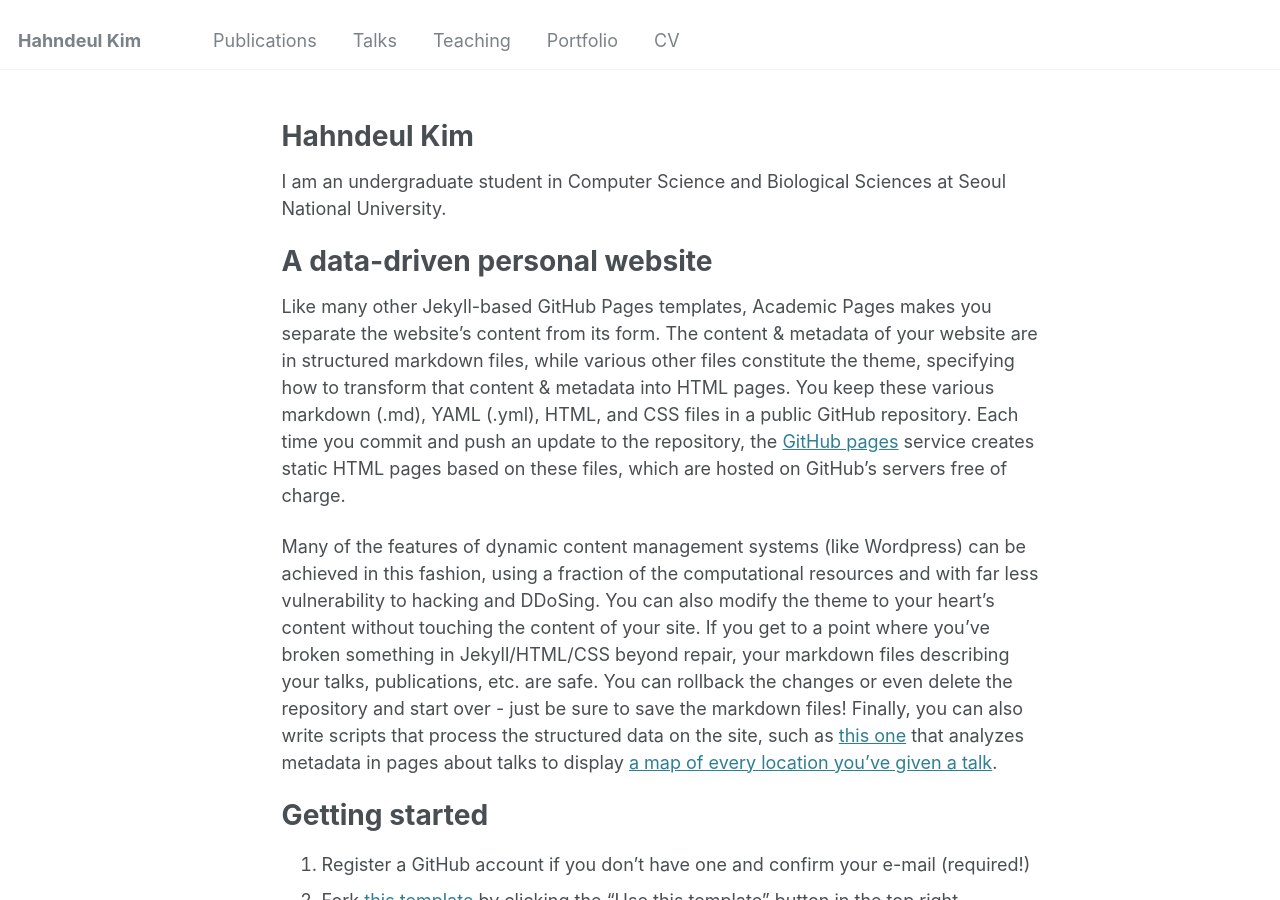
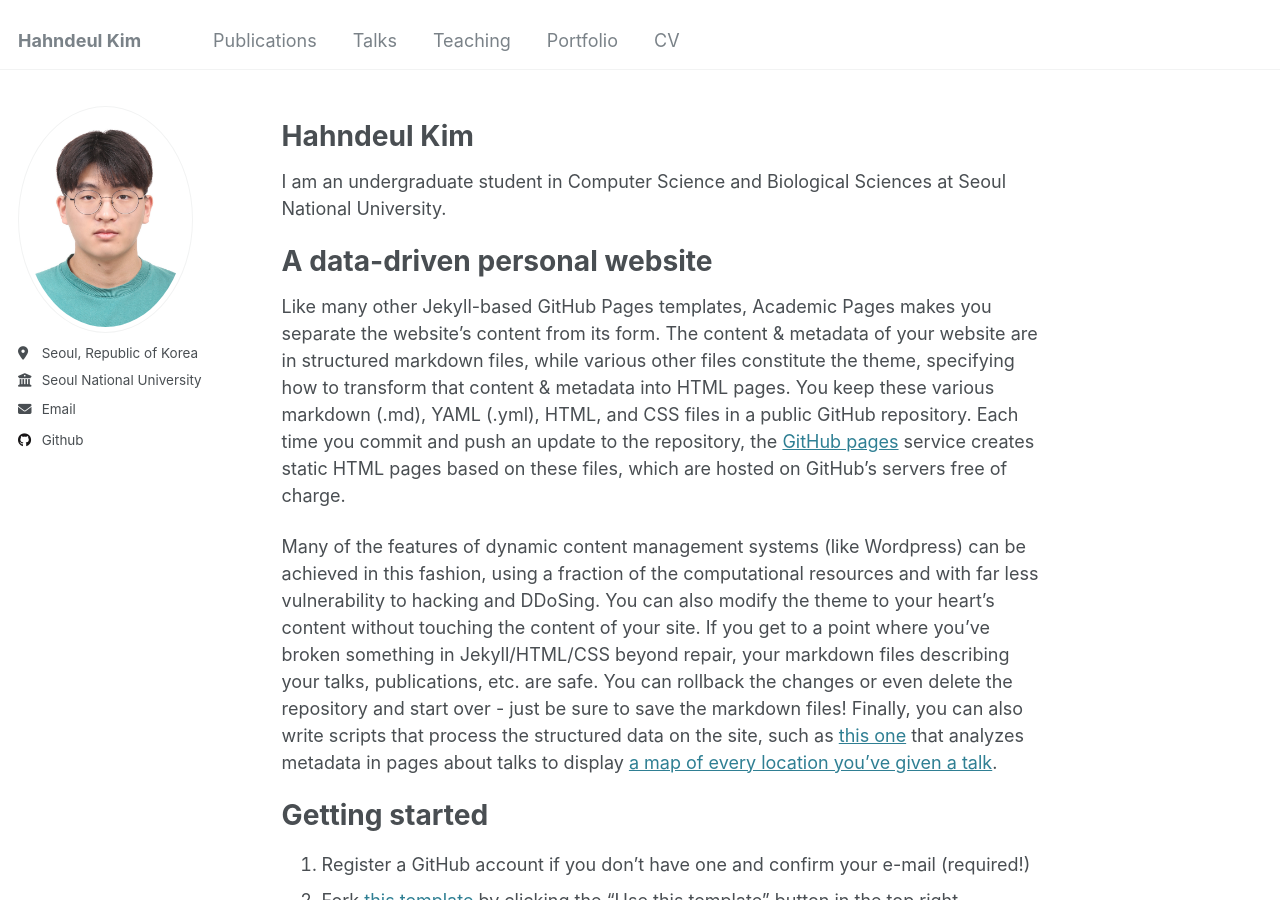
Before and after one commit to del2090/del2090.github.io, a Jekyll site: the page built from _pages/about.md, in a window 1280 px wide and 900 px high. Built offline with Jekyll 4.4.1, drawn with Linux system fonts in a browser that asks for light colours.

Commit message:
refine main

```diff
--- a/_config.yml
+++ b/_config.yml
@@ -22,9 +22,9 @@
 author:
   # Biographic information
   avatar           : "IMG_1792.jpeg"
-  name             : "Hahndeul Kim"
+  name             : #"Hahndeul Kim"
   pronouns         : # example: "she/her"
-  bio              : "I am an undergraduate student in Computer Science and Biological Sciences at Seoul National University."
+  bio              : #"I am an undergraduate student in Computer Science and Biological Sciences at Seoul National University."
   location         : "Seoul, Republic of Korea"
   employer         : "Seoul National University"
   uri              : # URL
```
Also changed, not shown: _pages/about.md (+1 -1 lines).
